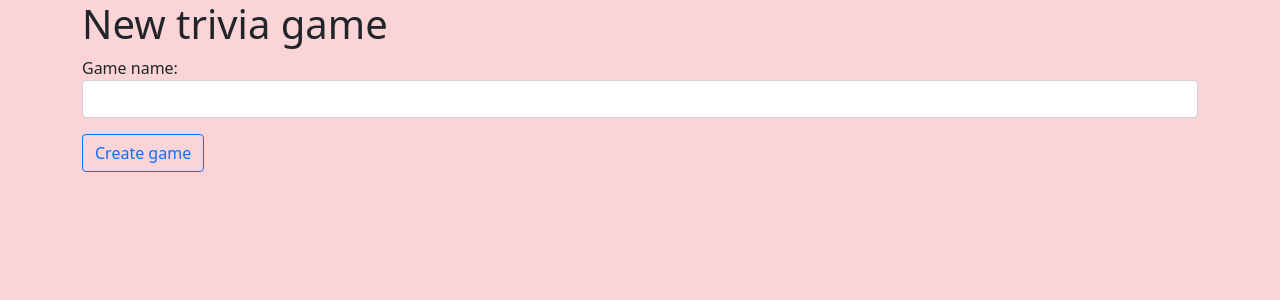
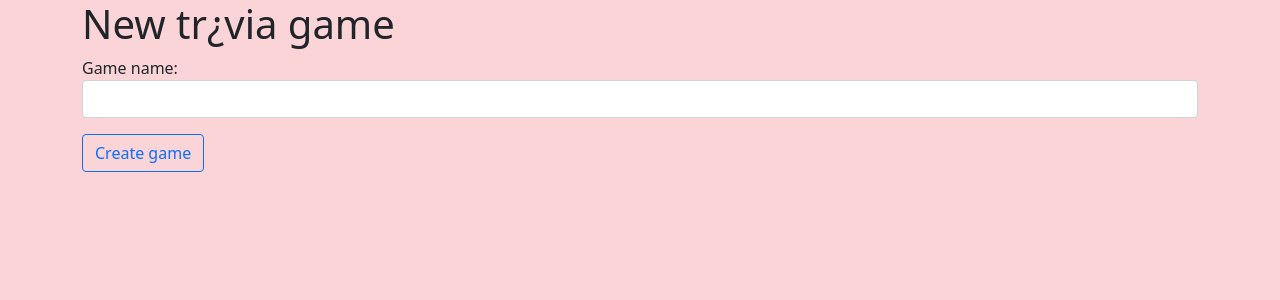
Before and after one commit to vtbassmatt/triviagame, a Django app: page /host/editor/new/ in a window 1280 px wide. Shown: the top 300 px of the page. Run offline with Django 4.2, Linux system fonts and the light colour scheme; the visitor is signed in with stand-in values (Sample User, id 1); some libraries are stand-ins or nearby versions.

Commit message:
rename to Tr¿via

```diff
--- a/game/templates/base.html
+++ b/game/templates/base.html
@@ -18,13 +18,13 @@
     </style>
     {% endblock %}
 
-    <title>{% block title %}🧠 Trivia{% endblock %}</title>
+    <title>{% block title %}Welcome to Tr¿via{% endblock %}</title>
   </head>
   <body>
     <div class="container">
       <div class="row">
         <div class="col-12">
-          <h1>{% block heading %}🧠 Trivia{% endblock %}</h1>
+          <h1>{% block heading %}Tr¿via{% endblock %}</h1>
         </div>
       </div>
 
--- a/game/templates/game/answer.html
+++ b/game/templates/game/answer.html
@@ -1,5 +1,5 @@
 {% extends 'base.html' %}
-{% block title %}🧠 Trivia - {{ game.name }}{% endblock %}
+{% block title %}Tr¿via - {{ game.name }}{% endblock %}
 {% block heading %}{{ game.name }}{% endblock %}
 {% block contents %}
 <div class="row justify-content-center">
--- a/game/templates/game/closed.html
+++ b/game/templates/game/closed.html
@@ -1,5 +1,5 @@
 {% extends 'base.html' %}
-{% block title %}🧠 Trivia - {{ game.name }}{% endblock %}
+{% block title %}Tr¿via - {{ game.name }}{% endblock %}
 {% block heading %}{{ game.name }}{% endblock %}
 {% block contents %}
 <div class="row justify-content-center">
--- a/game/templates/game/leaderboard.html
+++ b/game/templates/game/leaderboard.html
@@ -1,5 +1,5 @@
 {% extends 'base.html' %}
-{% block title %}🧠 {{ game.name }} Leaderboard{% endblock %}
+{% block title %}Tr¿via - {{ game.name }} Leaderboard{% endblock %}
 {% block heading %}{{ game.name }}{% endblock %}
 {% block contents %}
 <div class="row justify-content-center">
--- a/game/templates/game/pages.html
+++ b/game/templates/game/pages.html
@@ -1,5 +1,5 @@
 {% extends 'base.html' %}
-{% block title %}🧠 Trivia - {{ game.name }}{% endblock %}
+{% block title %}Tr¿via - {{ game.name }}{% endblock %}
 {% block heading %}{{ game.name }}{% endblock %}
 {% block contents %}
 <div class="row justify-content-center">
--- a/game/templates/home.html
+++ b/game/templates/home.html
@@ -1,5 +1,5 @@
 {% extends 'base.html' %}
-{% block heading %}Welcome to trivia{% endblock %}
+{% block heading %}Welcome to Tr¿via{% endblock %}
 {% block contents %}
 <div class="row justify-content-center">
   <div class="col-12">
--- a/host/templates/editor/delete_page.html
+++ b/host/templates/editor/delete_page.html
@@ -1,5 +1,5 @@
 {% extends 'host_base.html' %}
-{% block title %}👑 Trivia editor{% endblock %}
+{% block title %}👑 Tr¿via editor{% endblock %}
 {% block heading %}Really delete page <q>{{ page.title }}</q>?{% endblock %}
 {% block contents %}
 <div class="row justify-content-center">
--- a/host/templates/editor/delete_question.html
+++ b/host/templates/editor/delete_question.html
@@ -1,5 +1,5 @@
 {% extends 'host_base.html' %}
-{% block title %}👑 Trivia editor{% endblock %}
+{% block title %}👑 Tr¿via editor{% endblock %}
 {% block heading %}Really delete question <q>{{ question.question }}</q>?{% endblock %}
 {% block contents %}
 <div class="row justify-content-center">
--- a/host/templates/editor/game.html
+++ b/host/templates/editor/game.html
@@ -1,5 +1,5 @@
 {% extends 'host_base.html' %}
-{% block title %}👑 Trivia editor{% endblock %}
+{% block title %}👑 Tr¿via editor{% endblock %}
 {% block heading %}Editing game <q>{{ game.name }}</q>{% endblock %}
 {% block contents %}
 <div class="row justify-content-center">
--- a/host/templates/editor/new.html
+++ b/host/templates/editor/new.html
@@ -1,6 +1,6 @@
 {% extends 'host_base.html' %}
-{% block title %}👑 Trivia editor{% endblock %}
-{% block heading %}New trivia game{% endblock %}
+{% block title %}👑 Tr¿via editor{% endblock %}
+{% block heading %}New tr¿via game{% endblock %}
 {% block contents %}
 <div class="row justify-content-center">
   <div class="col-12">
--- a/host/templates/editor/new_page.html
+++ b/host/templates/editor/new_page.html
@@ -1,5 +1,5 @@
 {% extends 'host_base.html' %}
-{% block title %}👑 Trivia editor{% endblock %}
+{% block title %}👑 Tr¿via editor{% endblock %}
 {% block heading %}New page for <q>{{ game.name }}</q>{% endblock %}
 {% block contents %}
 <div class="row justify-content-center">
--- a/host/templates/editor/new_question.html
+++ b/host/templates/editor/new_question.html
@@ -1,5 +1,5 @@
 {% extends 'host_base.html' %}
-{% block title %}👑 Trivia editor{% endblock %}
+{% block title %}👑 Tr¿via editor{% endblock %}
 {% block heading %}New question for <q>{{ page.title }}</q>{% endblock %}
 {% block contents %}
 <div class="row justify-content-center">
--- a/host/templates/editor/page.html
+++ b/host/templates/editor/page.html
@@ -1,5 +1,5 @@
 {% extends 'host_base.html' %}
-{% block title %}👑 Trivia editor{% endblock %}
+{% block title %}👑 Tr¿via editor{% endblock %}
 {% block heading %}Editing page <q>{{ page.title }}</q>{% endblock %}
 {% block contents %}
 <div class="row justify-content-center">
--- a/host/templates/editor/question.html
+++ b/host/templates/editor/question.html
@@ -1,5 +1,5 @@
 {% extends 'host_base.html' %}
-{% block title %}👑 Trivia editor{% endblock %}
+{% block title %}👑 Tr¿via editor{% endblock %}
 {% block heading %}Editing question <q>{{ question.question }}</q>{% endblock %}
 {% block contents %}
 <div class="row justify-content-center">
--- a/host/templates/host_base.html
+++ b/host/templates/host_base.html
@@ -6,5 +6,5 @@
       }
     </style>
 {% endblock %}
-{% block title %}👑 Trivia host{% endblock %}
+{% block title %}👑 Tr¿via host{% endblock %}
 {% block heading %}Hosting trivia{% endblock %}
```
Also changed, not shown: README.md.
